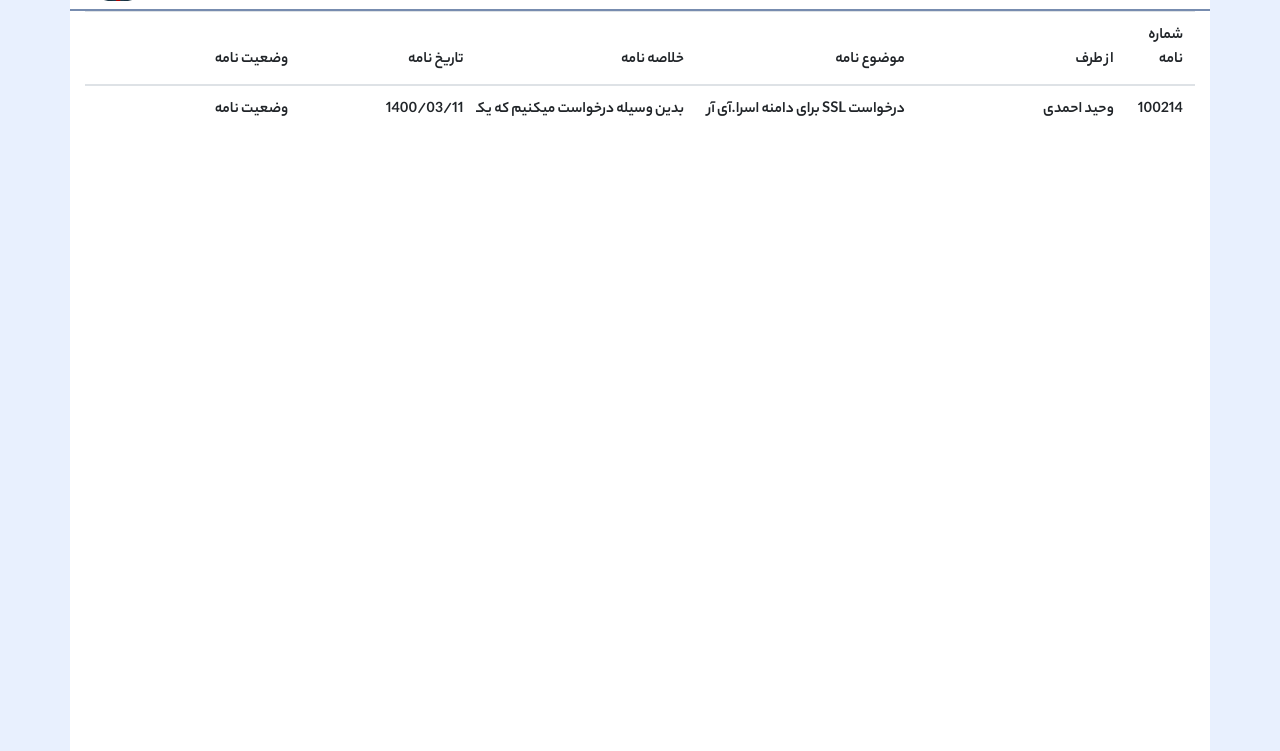
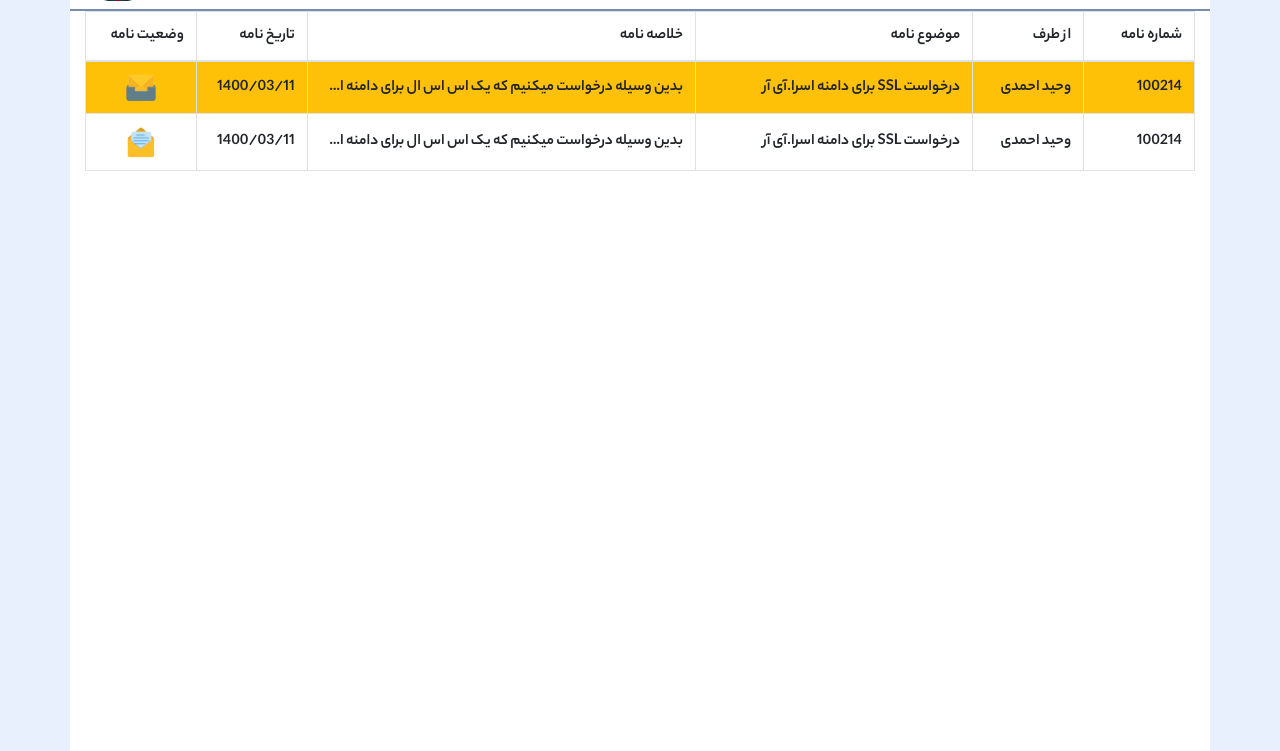
Before and after one commit to Mohammad-SS/erp, a Django app: template templates/cartable/cartable.html in a window 1280 px wide. Shown: the part 49-800 px from the top of the page. Run offline with Django 3.2, Linux system fonts and the light colour scheme; the template is opened without the code that fills it, so the values that code supplies are empty; some libraries are stand-ins or nearby versions.

Commit message:
cartable template completed

```diff
--- a/erp/settings.py
+++ b/erp/settings.py
@@ -26,7 +26,7 @@ SECRET_KEY = 'django-insecure-5wn5bx9nm##3f#ga_rj4)tj!%+inly)ady4a-21vaxapwu+ywz
 DEBUG = True
 
 ALLOWED_HOSTS = ["http://mazimi.ir", "mazimi.ir",
-                 "http://5.253.25.22/", "5.253.25.22"]
+                 "http://5.253.25.22/", "5.253.25.22" , "127.0.0.1"]
 
 
 # Application definition
--- a/static/css/style.css
+++ b/static/css/style.css
@@ -11,12 +11,12 @@ body {
     font-family: "Persian";
 }
 
-a{
+a {
     text-decoration: none;
     color: #993300;
 }
 
-a:hover{
+a:hover {
     text-decoration: none;
 }
 
@@ -40,7 +40,7 @@ a:hover{
 
 .context-menu {
     z-index: 10000;
-    border:1px solid black ;
+    border: 1px solid black;
     height: 0px;
     width: auto;
     background-color: #e8f0fe;
@@ -55,17 +55,24 @@ a:hover{
 
 }
 
-.context-item{
-    margin:10px;
+.context-item {
+    margin: 10px;
 }
 
-.dashboard-section{
+.dashboard-section {
     min-height: 250px;
     border-radius: 15px;
     border: 1px #e8f0fe solid;
     transition: 0.3s background-color linear;
 }
 
-.dashboard-section:hover{
-    background-color: rgba(216, 216, 216 , 0.4);
+.dashboard-section:hover {
+    background-color: rgba(216, 216, 216, 0.4);
 }
+
+.cartable-table-body tr td {
+    white-space: nowrap;
+    overflow: hidden;
+    text-overflow: ellipsis;
+    vertical-align: middle;
+}
--- a/templates/cartable/cartable.html
+++ b/templates/cartable/cartable.html
@@ -1,39 +1,67 @@
 {% extends "core/dashboard/base.html" %}
 
+{% load static %}
 
 {% block content %}
     <div class="row ">
         <div class="col-lg-12">
-            <table class="table table-hover">
+            <table class="table table-hover table-bordered" style="table-layout: fixed">
                 <thead class="text-right">
-                <th scope="col">شماره نامه</th>
-                <th scope="col">از طرف</th>
-                <th scope="col">موضوع نامه</th>
-                <th scope="col">خلاصه نامه</th>
-                <th scope="col">تاریخ نامه</th>
-                <th scope="col">وضعیت نامه</th>
+                <tr>
+
+                    <th scope="col" style="width: 10%">شماره نامه</th>
+                    <th scope="col" style="width: 10%">از طرف</th>
+                    <th scope="col" style="width: 25%">موضوع نامه</th>
+                    <th scope="col" style="width: 35%">خلاصه نامه</th>
+                    <th scope="col" style="width: 10%">تاریخ نامه</th>
+                    <th scope="col" style="width: 10%">وضعیت نامه</th>
+                </tr>
+
                 </thead>
-                <tbody class="text-right">
-                <tr>
-                    <td scope="col" style="white-space: nowrap;overflow:hidden; width: 1%; table-layout: fixed">
+                <tbody class="text-right cartable-table-body" >
+                <tr class="bg-warning">
+                    <td scope="col">
                         100214
                     </td>
                     <td scope="col">
                         وحید احمدی
                     </td>
-                    <td scope="col" style="white-space: nowrap;overflow:hidden; max-width: 100px; table-layout: fixed">
+                    <td scope="col">
                         درخواست SSL برای دامنه
                         اسرا.آی آر
                     </td>
-                    <td scope="col" style="white-space: nowrap;overflow:hidden; max-width: 100px ; table-layout: fixed">
+                    <td scope="col">
                         بدین وسیله درخواست
                         میکنیم که یک اس اس ال برای دامنه اسرا دات آی ار بخرید ، وصلش کنید و سعی کنید کمتر هک بشیم
                     </td>
-                    <td scope="col" style="white-space: nowrap;overflow:hidden; max-width: 20px; table-layout: fixed">
+                    <td scope="col">
                         1400/03/11
                     </td>
-                    <td scope="col" style="white-space: nowrap;overflow:hidden; max-width: 10px; table-layout: fixed">
-                        وضعیت نامه
+                    <td scope="col" class="text-center">
+                        <img src="{% static '/img/mail-new.png' %}" style="max-width: 30px">
+                    </td>
+                    </th>
+                </tr>
+                <tr>
+                    <td scope="col">
+                        100214
+                    </td>
+                    <td scope="col">
+                        وحید احمدی
+                    </td>
+                    <td scope="col">
+                        درخواست SSL برای دامنه
+                        اسرا.آی آر
+                    </td>
+                    <td scope="col">
+                        بدین وسیله درخواست
+                        میکنیم که یک اس اس ال برای دامنه اسرا دات آی ار بخرید ، وصلش کنید و سعی کنید کمتر هک بشیم
+                    </td>
+                    <td scope="col">
+                        1400/03/11
+                    </td>
+                    <td scope="col" class="text-center">
+                        <img src="{% static '/img/mail-read.png' %}" style="max-width: 30px">
                     </td>
                     </th>
                 </tr>
--- a/templates/core/dashboard/main.html
+++ b/templates/core/dashboard/main.html
@@ -25,7 +25,7 @@
                     </a>
                 </div>
             {% endif %}
-            {% if permission.code == 30 %}
+            {% if permission.code == 10 %}
 
                 <div class="col-lg-6 dashboard-section">
                     <a href="{% url 'cartable' %}">
```
Also changed, not shown: static/img/mail-new.png (added), static/img/mail-read.png (added).
